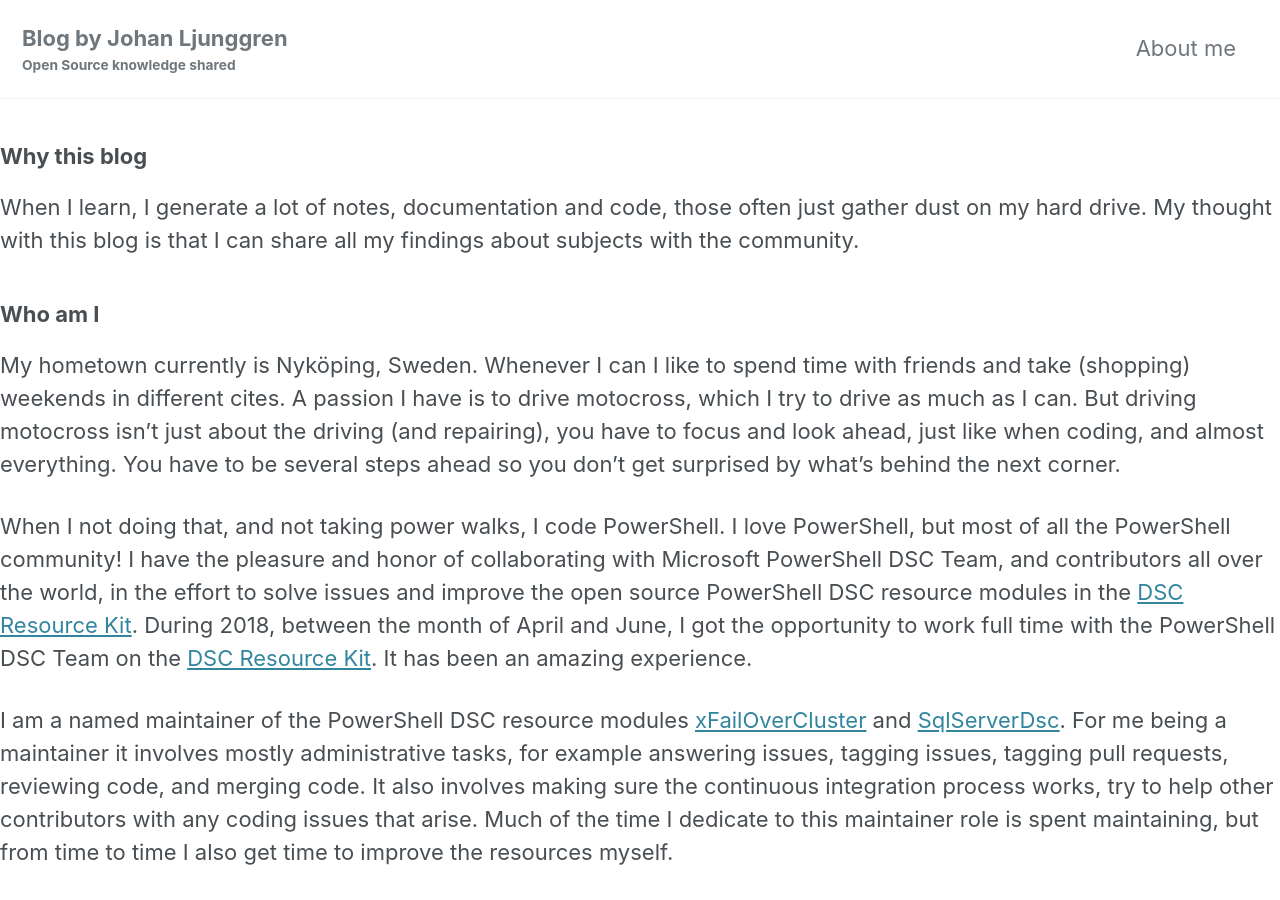
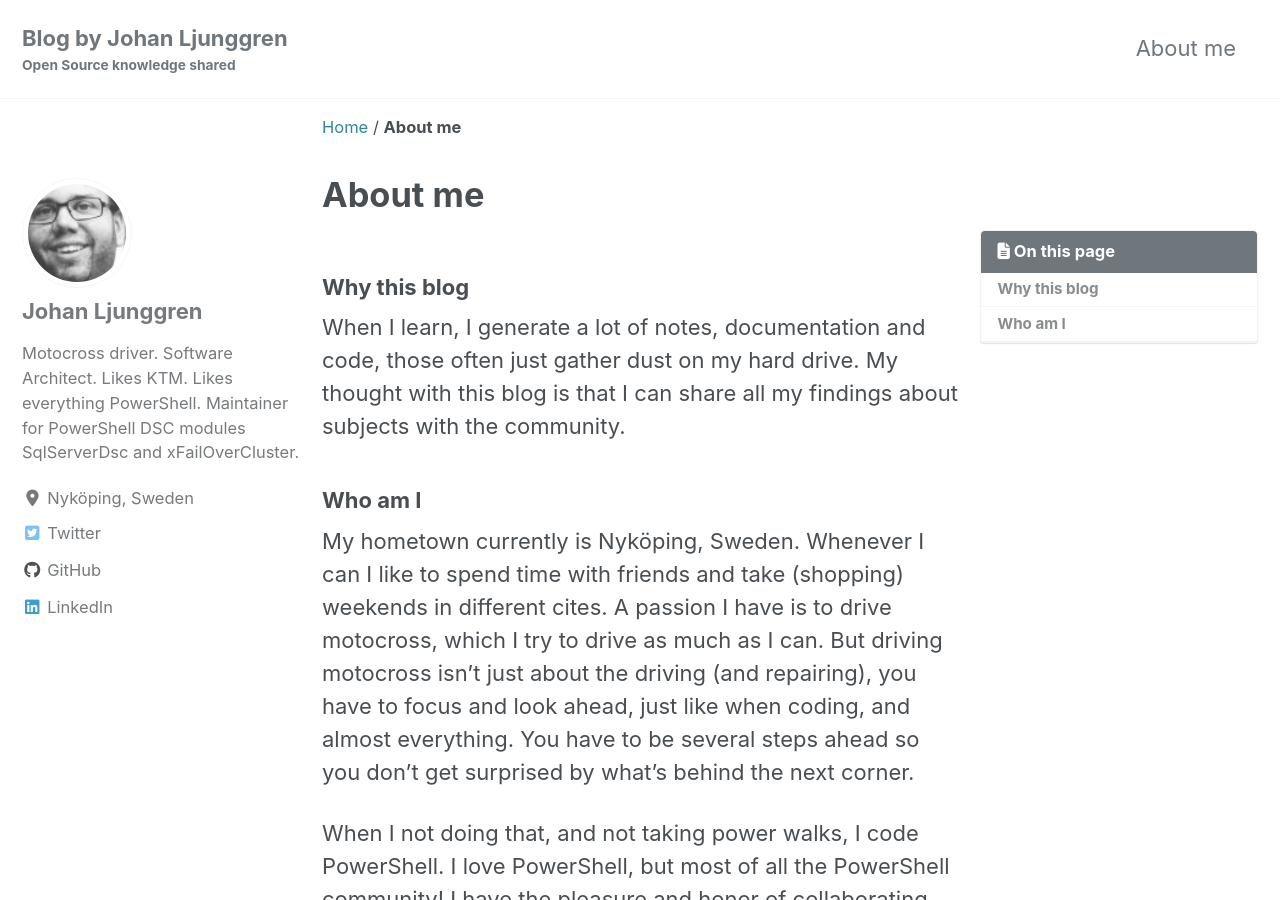
Before and after one commit to johlju/johlju.github.io, a Jekyll site: the page built from _pages/about.md, in a window 1280 px wide and 900 px high. Built offline with Jekyll 4.4.1, drawn with Linux system fonts in a browser that asks for light colours; cached includes are drawn as plain includes; nearby versions of some CDN libraries; our own code applies the rules of GitHub Pages for plain Markdown files; part of the change alters nothing that is shown.

Commit message:
Update _config.yml

```diff
--- a/_config.yml
+++ b/_config.yml
@@ -299,3 +299,16 @@ defaults:
       comments: true
       share: true
       related: true
+  # _pages
+  - scope:
+      path: ""
+      type: pages
+    values:
+      layout: single
+      author_profile: true
+  # _foo
+  - scope:
+      path: ""
+      type: foo
+    values:
+      layout: single
```
